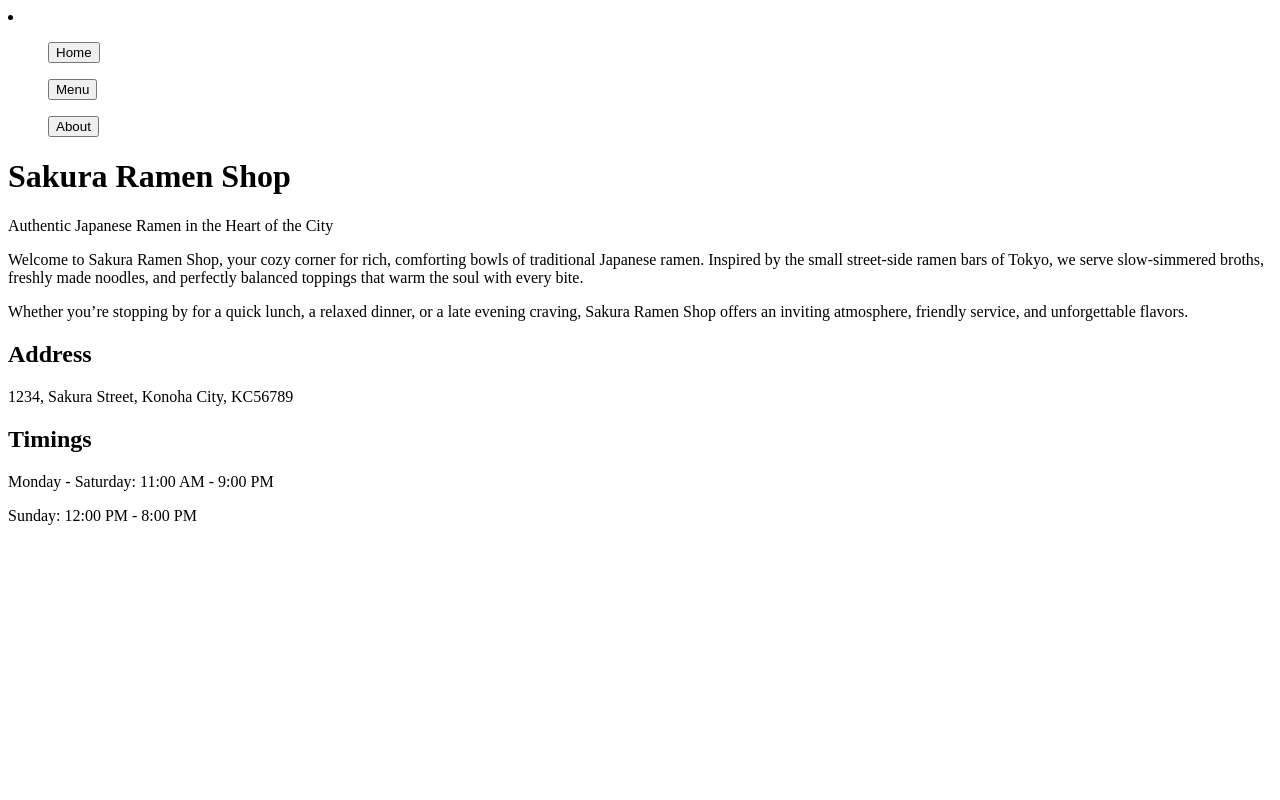
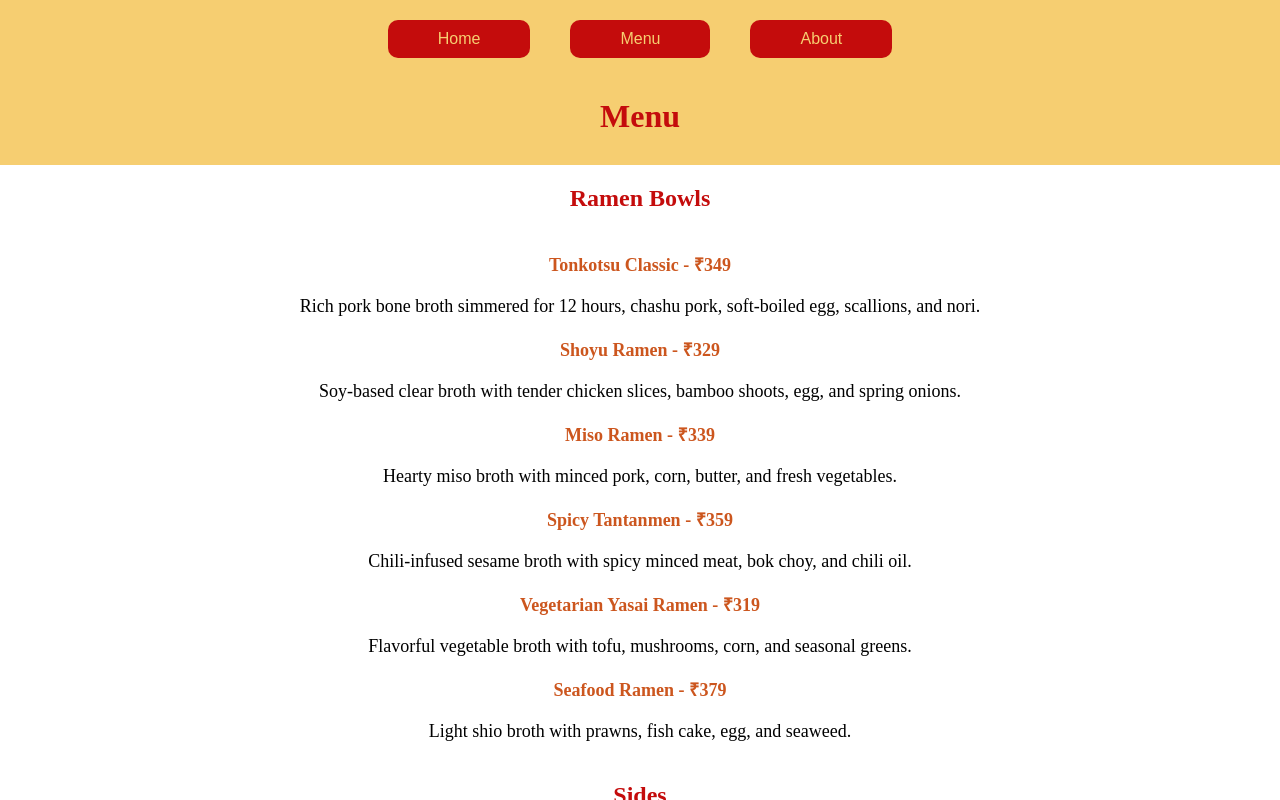
Before and after one commit to jugalbalaji97/odin-restaurant-page, a website built with webpack: page src/template.html in a window 1280 px wide. Both pictures are taken after a click on the button "Menu". Shown: the top 800 px of the page. Built offline with nearby package versions, Linux system fonts and the light colour scheme.

Commit message:
complete menu and about sections, add styles

```diff
--- /dev/null
+++ b/src/about.js
@@ -0,0 +1,24 @@
+export default function(container){
+    const aboutSectionHeading = document.createElement("h1");
+    const aboutSection = document.createElement("div");
+
+    const abouts = [
+        "Sakura Ramen Shop was born from a simple love for comforting bowls of ramen and the warm, welcoming culture of Japanese street-side eateries. Inspired by the tiny ramen bars tucked away in Tokyo’s alleys, we wanted to recreate that same feeling — where the aroma of simmering broth greets you at the door and every seat feels like the best seat in the house.",
+        "Our journey began with a passion for authenticity. From slow-cooked broths that simmer for over 12 hours to noodles prepared fresh every morning, every bowl we serve is crafted with care, patience, and respect for tradition. We blend time-honored Japanese techniques with locally sourced ingredients to create flavors that are both genuine and unforgettable.",
+        "But Sakura Ramen Shop is more than just food. It’s a place to pause, unwind, and share moments — whether you’re catching up with friends, enjoying a quiet solo meal, or discovering ramen for the first time. The warm lights, wooden interiors, and friendly chatter are all part of the experience we strive to create.",
+        "We believe great food brings people together, and every bowl of ramen we serve is an invitation to sit down, relax, and feel at home.",
+        "Welcome to Sakura Ramen Shop — where tradition meets comfort, one bowl at a time.",
+    ];
+
+    aboutSectionHeading.textContent = "About";
+
+    let aboutPara;
+    for(let about of abouts) {
+        aboutPara = document.createElement("p");
+        aboutPara.textContent = about;
+        aboutSection.appendChild(aboutPara);
+    };
+
+    container.appendChild(aboutSectionHeading);
+    container.appendChild(aboutSection);
+}
--- /dev/null
+++ b/src/home.css
@@ -0,0 +1,11 @@
+img {
+    width: min(500px, 70vw);
+    border-radius: 10px;
+}
+
+.tagline {
+    padding: 20px 0;
+    color: var(--brown);
+    font-size: 22px;
+    font-weight: 600;
+}
--- a/src/home.js
+++ b/src/home.js
@@ -1,7 +1,12 @@
+import restaurantPhoto from "./assets/ramen_shop.png"
+import "./home.css";
+
 export default function(container) {
 
     const restaurantTitle = document.createElement("h1");
     const restaurantTagLine = document.createElement("div");
+    restaurantTagLine.classList.add("tagline");
+    const restaurantPhotoImg = document.createElement("img");
     const restaurantDescription = document.createElement("div");
     const restaurantDescriptionPara1 = document.createElement("p");
     const restaurantDescriptionPara2 = document.createElement("p");
@@ -16,6 +21,7 @@ export default function(container) {
     const timingsSunday = document.createElement("p");
 
     restaurantTitle.textContent = "Sakura Ramen Shop";
+    restaurantPhotoImg.src = restaurantPhoto;
     restaurantTagLine.textContent = "Authentic Japanese Ramen in the Heart of the City";
     restaurantDescriptionPara1.textContent = "Welcome to Sakura Ramen Shop, your cozy corner for rich, comforting bowls of traditional Japanese ramen. Inspired by the small street-side ramen bars of Tokyo, we serve slow-simmered broths, freshly made noodles, and perfectly balanced toppings that warm the soul with every bite.";
     restaurantDescriptionPara2.textContent = "Whether you’re stopping by for a quick lunch, a relaxed dinner, or a late evening craving, Sakura Ramen Shop offers an inviting atmosphere, friendly service, and unforgettable flavors.";
@@ -39,8 +45,8 @@ export default function(container) {
     timingsSection.appendChild(timingsSunday);
 
     container.appendChild(restaurantTitle);
-
     container.appendChild(restaurantTagLine);
+    container.appendChild(restaurantPhotoImg);
     container.appendChild(restaurantDescription);
     container.appendChild(addressSection);
     container.appendChild(timingsSection);
--- /dev/null
+++ b/src/index.css
@@ -0,0 +1,72 @@
+:root {
+    --red: #C40C0C;
+    --orange: #FF6500;
+    --brown: #CC561E;
+    --beige: #F6CE71;
+}
+
+* {
+    box-sizing: border-box;
+    margin: 0;
+    padding: 0;
+}
+
+body {
+    width: 100vw;
+}
+
+#content {
+    display: flex;
+    flex-direction: column;
+    align-items: center;
+    text-align: center;
+}
+
+ul {
+    display: flex;
+    list-style-type: none;
+    justify-content: center;
+    align-items: center;
+    gap: 40px;
+    background-color: var(--beige);
+}
+
+button {
+    padding: 10px 50px;
+    font-size: 16px;
+    margin: 20px 0px;
+    border: 0;
+    border-radius: 10px;
+    background-color: var(--red);
+    color: var(--beige);
+}
+
+button:hover {
+    outline: 1px solid var(--beige);
+}
+
+h1 {
+    padding-top: 20px;
+    padding-bottom: 30px;
+    background-color: var(--beige);
+    color: var(--red);
+    align-self: stretch;
+}
+
+h2 {
+    margin: 20px 0;
+    color: var(--red);
+}
+
+p {
+    width: 80ch;
+    margin: 20px 0;
+    font-size: 18px;
+    text-align: justify;
+    text-align-last: center;
+}
+
+span {
+    color: var(--brown);
+    font-weight: 600;
+}
--- a/src/index.js
+++ b/src/index.js
@@ -1,8 +1,11 @@
-import home from "./home.js"
+import home from "./home.js";
+import menu from "./menu.js";
+import about from "./about.js";
+import "./index.css";
 
 const homeButton = document.querySelector("#home");
-const menuButton = document.querySelector("menu");
-const aboutButton = document.querySelector("about");
+const menuButton = document.querySelector("#menu");
+const aboutButton = document.querySelector("#about");
 
 const container = document.querySelector("#content");
 
@@ -12,4 +15,16 @@ homeButton.addEventListener("click", (e) => {
     home(container);
 })
 
+menuButton.addEventListener('click', (e)=>{
+    e.stopPropagation();
+    container.replaceChildren();
+    menu(container);
+})
+
+aboutButton.addEventListener('click', (e)=>{
+    e.stopPropagation();
+    container.replaceChildren();
+    about(container);
+})
+
 home(container);
--- /dev/null
+++ b/src/menu.js
@@ -0,0 +1,158 @@
+function createMenuItem(
+    {
+        name,
+        price,
+        description=""
+    }) {
+
+    const item = document.createElement("div");
+    const itemName = document.createElement("span");
+    const itemPrice = document.createElement("span");
+    const itemHeader = document.createElement("p");
+    const itemDescription = document.createElement("p");
+
+    itemName.textContent = `${name} - `;
+    itemPrice.textContent = `₹${price}`;
+    itemDescription.textContent = description;
+
+    itemHeader.appendChild(itemName);
+    itemHeader.appendChild(itemPrice);
+    item.appendChild(itemHeader);
+    item.appendChild(itemDescription);
+
+    return item;
+}
+
+export default function(container) {
+
+    const title = document.createElement("h1");
+    const ramenBowlMenuHeading = document.createElement("h2");
+    const ramenBowlsMenu = document.createElement("div");
+    const sidesMenuHeading = document.createElement("h2");
+    const sidesMenu = document.createElement("div");
+    const riceBowlsMenuHeading = document.createElement("h2");
+    const riceBowlsMenu = document.createElement("div");
+    const beveragesMenuHeading = document.createElement("h2");
+    const beveragesMenu = document.createElement("div");
+
+    const ramenBowls = [
+        {
+            'name': 'Tonkotsu Classic',
+            'price': 349,
+            'description': 'Rich pork bone broth simmered for 12 hours, chashu pork, soft-boiled egg, scallions, and nori.'
+        },
+        {
+            'name': 'Shoyu Ramen',
+            'price': 329,
+            'description': 'Soy-based clear broth with tender chicken slices, bamboo shoots, egg, and spring onions.'
+        },
+        {
+            'name': 'Miso Ramen',
+            'price': 339,
+            'description': 'Hearty miso broth with minced pork, corn, butter, and fresh vegetables.'
+        },
+        {
+            'name': 'Spicy Tantanmen',
+            'price': 359,
+            'description': 'Chili-infused sesame broth with spicy minced meat, bok choy, and chili oil.'
+        },
+        {
+            'name': 'Vegetarian Yasai Ramen',
+            'price': 319,
+            'description': 'Flavorful vegetable broth with tofu, mushrooms, corn, and seasonal greens.'
+        },
+        {
+            'name': 'Seafood Ramen',
+            'price': 379,
+            'description': 'Light shio broth with prawns, fish cake, egg, and seaweed.'
+        },
+    ];
+
+    const sides = [
+        {
+            'name': 'Chicken Gyoza (6 pcs)',
+            'price': 189,
+            'description': 'Light shio broth with prawns, fish cake, egg, and seaweed.'
+        },
+        {
+            'name': 'Veg Gyoza (6 pcs)',
+            'price': 169,
+            'description': 'Light shio broth with prawns, fish cake, egg, and seaweed.'
+        },
+        {
+            'name': 'Takoyaki (4 pcs)',
+            'price': 199,
+            'description': 'Light shio broth with prawns, fish cake, egg, and seaweed.'
+        },
+    ];
+
+    const riceBowls = [
+        {
+            'name': 'Chicken Teriyaki Don',
+            'price': 299,
+            'description': 'Grilled chicken glazed with teriyaki sauce over steamed rice.'
+        },
+        {
+            'name': 'Katsu Curry Rice',
+            'price': 329,
+            'description': 'Crispy chicken cutlet with Japanese curry and rice.'
+        },
+        {
+            'name': 'Tofu Teriyaki Don (Veg)',
+            'price': 279,
+            'description': 'Grilled tofu glazed with teriyaki sauce over steamed rice.'
+        },
+    ];
+
+    const beverages = [
+        {
+            'name': 'Japanese Green Tea (Hot/Cold)',
+            'price': 79,
+        },
+        {
+            'name': 'Ramune Soda',
+            'price': 129,
+        },
+        {
+            'name': 'Iced Lemon Tea',
+            'price': 99,
+        },
+        {
+            'name': 'Matcha Latte',
+            'price': 149,
+        },
+        {
+            'name': 'Soft Drinks',
+            'price': 59,
+        },
+    ]
+
+    title.textContent = "Menu";
+    ramenBowlMenuHeading.textContent = "Ramen Bowls";
+    sidesMenuHeading.textContent = "Sides";
+    riceBowlsMenuHeading.textContent = "Rice Bowls";
+    beveragesMenuHeading.textContent = "Beverages";
+
+    for(let item of ramenBowls) {
+        ramenBowlsMenu.appendChild(createMenuItem(item));
+    }
+    for(let item of sides) {
+        sidesMenu.appendChild(createMenuItem(item));
+    }
+    for(let item of riceBowls) {
+        riceBowlsMenu.appendChild(createMenuItem(item));
+    }
+    for(let item of beverages) {
+        beveragesMenu.appendChild(createMenuItem(item));
+    }
+
+    container.appendChild(title);
+    container.appendChild(ramenBowlMenuHeading);
+    container.appendChild(ramenBowlsMenu);
+    container.appendChild(sidesMenuHeading);
+    container.appendChild(sidesMenu);
+    container.appendChild(riceBowlsMenuHeading);
+    container.appendChild(riceBowlsMenu);
+    container.appendChild(beveragesMenuHeading);
+    container.appendChild(beveragesMenu);
+}
--- a/src/template.html
+++ b/src/template.html
@@ -8,11 +8,11 @@
 <body>
     <header>
         <nav>
-            <li>
-                <ul><button id="home">Home</button></ul>
-                <ul><button id="menu">Menu</button></ul>
-                <ul><button id="about">About</button></ul>
-            </li>
+            <ul>
+                <li><button id="home">Home</button></li>
+                <li><button id="menu">Menu</button></li>
+                <li><button id="about">About</button></li>
+            </ul>
         </nav>
     </header>
     <div id="content"></div>
--- a/webpack.config.js
+++ b/webpack.config.js
@@ -26,7 +26,7 @@ export default {
             },
             {
                 test: /\.(png|jpg|jpeg|webp)$/i,
-                use: "asset/resource",
+                type: "asset/resource",
             }
         ]
     }
```
Also changed, not shown: 1 other file.
